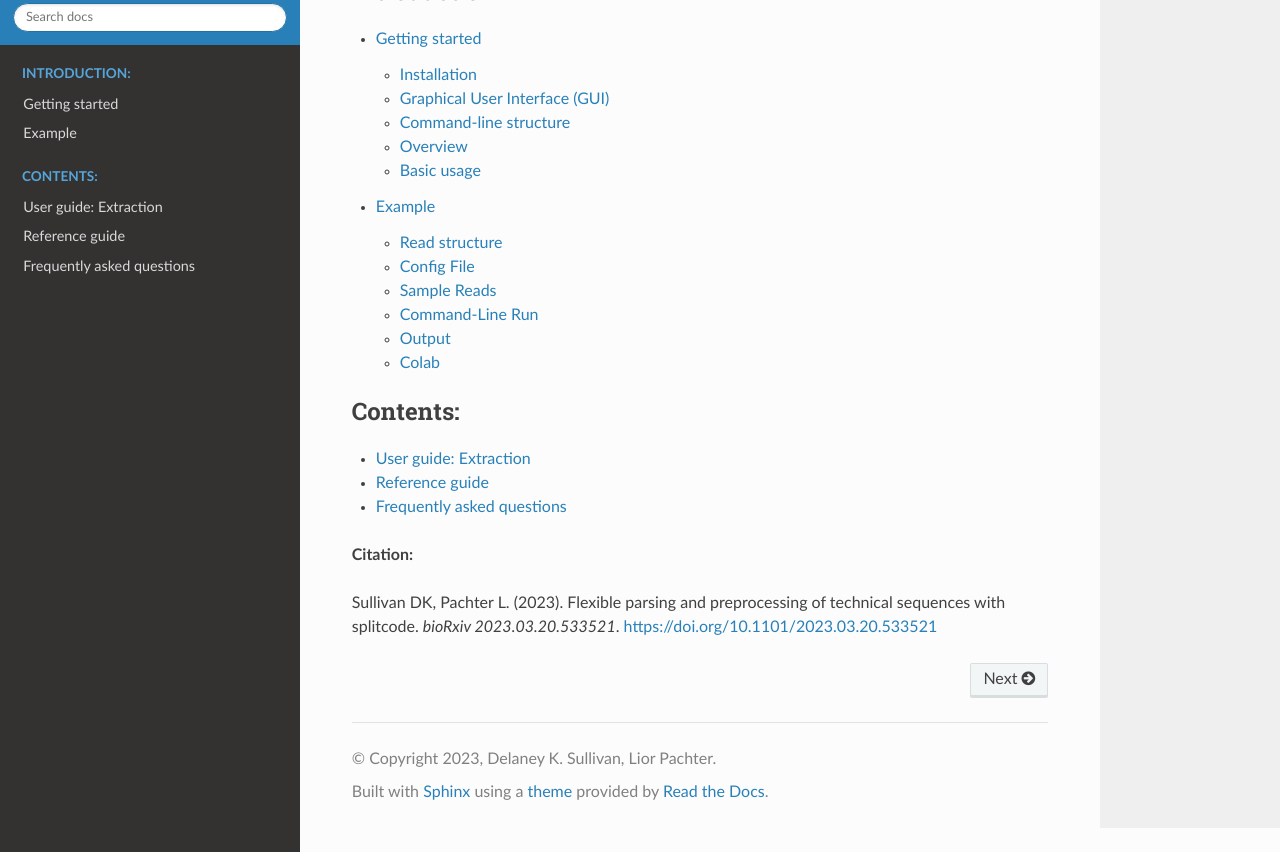
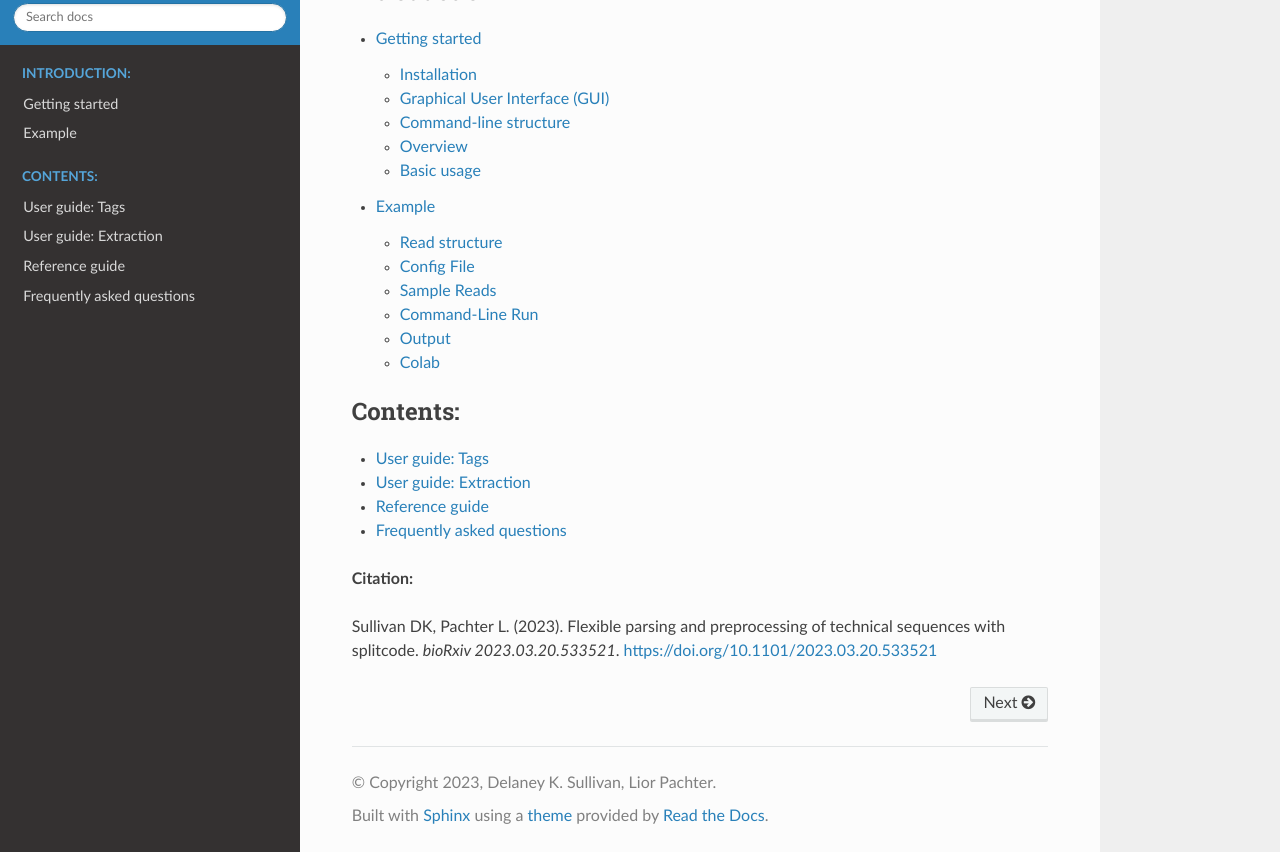
Before and after one commit to pachterlab/splitcode-tutorial, a Sphinx documentation site: the page built from docs/source/index.rst, in a window 1280 px wide and 900 px high, scrolled down 876 px, cut to the strip 48-900 px from the top of the window. Built offline with Sphinx 7.4.7 and the Read the Docs theme 2.0.0, drawn with Linux system fonts in a browser that asks for light colours.

Commit message:
Update index.rst

```diff
--- a/docs/source/index.rst
+++ b/docs/source/index.rst
@@ -22,6 +22,7 @@ splitcode
    :maxdepth: 1
    :caption: Contents:
 
+   user_guide_tags
    user_guide_extraction
    reference_guide
    FAQ
```
